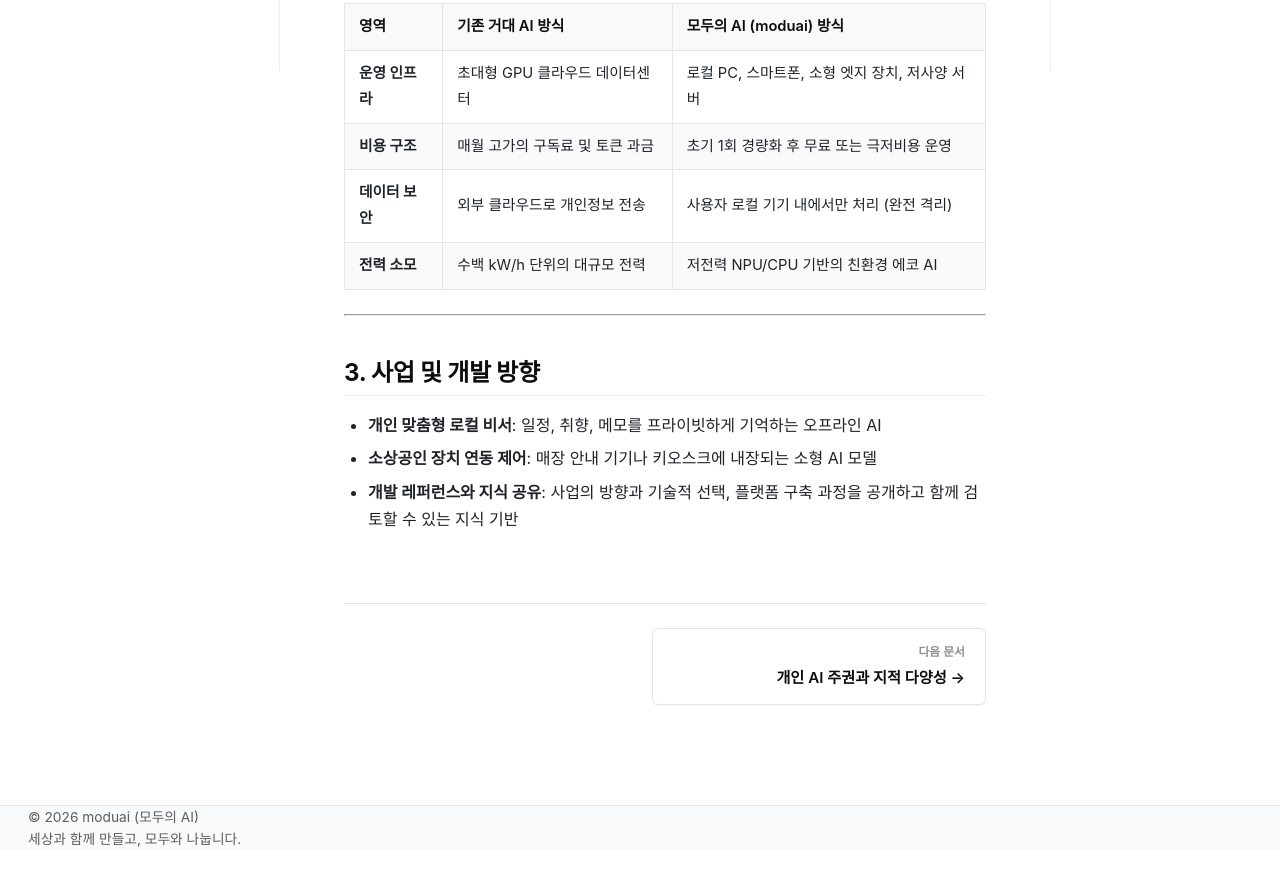
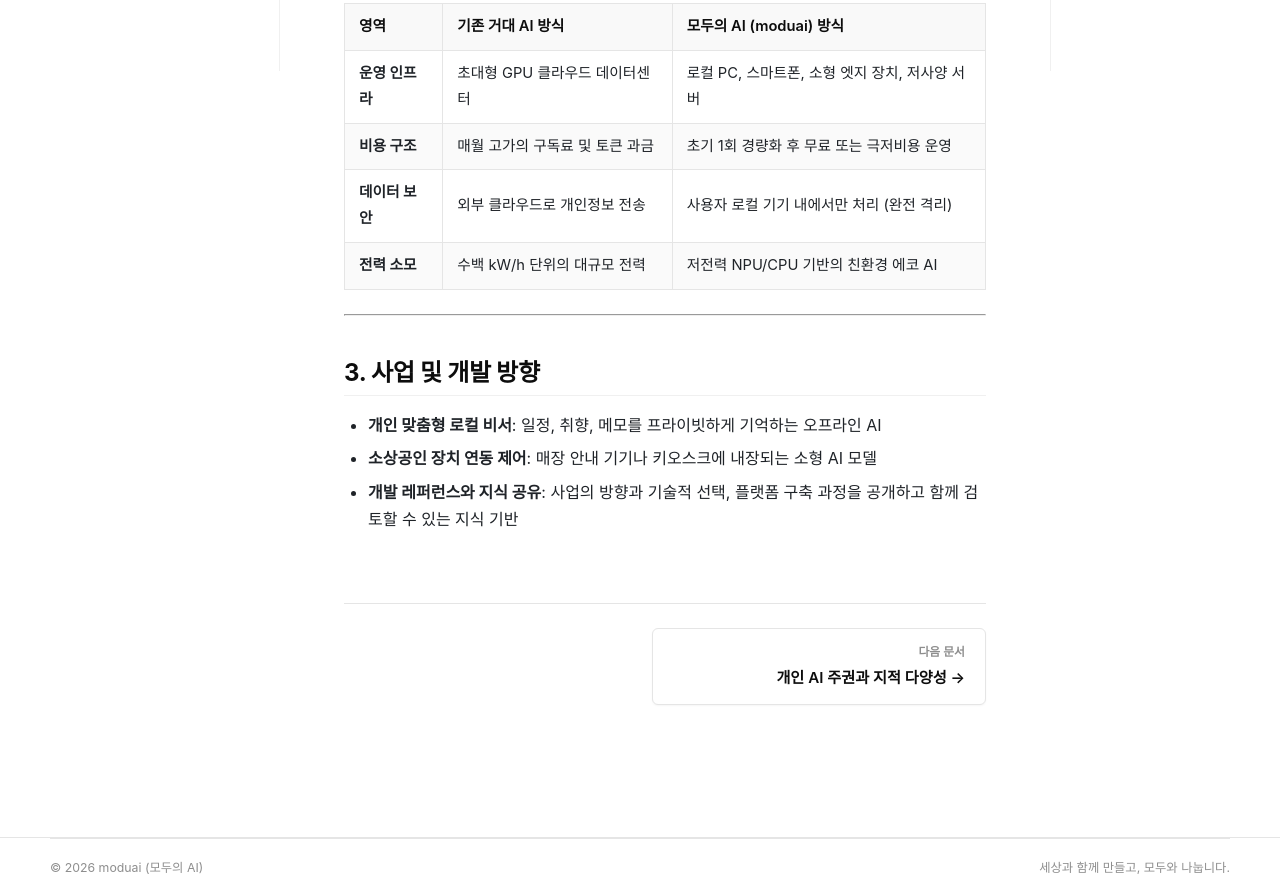
Before and after one commit to xtx9/moduai-pr, a website: page public/docs.html in a window 1280 px wide. Shown: the part 729-1625 px from the top of the page. Before the commit the page ends 1579 px from the top, so only its background shows below. Drawn offline with nearby package versions, Linux system fonts and the light colour scheme.

Commit message:
Style compact documentation footer

```diff
--- a/public/assets/css/style.css
+++ b/public/assets/css/style.css
@@ -492,3 +492,29 @@ a:hover {
   .footer-navigation { justify-content: flex-start; gap: 40px; padding-top: 0; }
   .footer-bottom { align-items: flex-start; flex-direction: column; justify-content: center; gap: 4px; padding: 14px 0; }
 }
+
+
+/* 문서 페이지 전용 간결한 푸터 */
+.docs-compact-footer {
+  margin-top: 32px;
+  padding: 0 24px;
+  background: var(--bg-primary);
+}
+.docs-footer-bottom {
+  max-width: 1180px;
+  min-height: 58px;
+  margin: 0 auto;
+  padding: 15px 0;
+  border-top: 1px solid var(--border-color);
+  display: flex;
+  align-items: center;
+  justify-content: space-between;
+  gap: 8px 20px;
+  color: var(--text-dim);
+  font-size: .77rem;
+}
+.docs-footer-bottom p { margin: 0; }
+@media (max-width: 680px) {
+  .docs-compact-footer { padding: 0 18px; }
+  .docs-footer-bottom { align-items: flex-start; flex-direction: column; justify-content: center; gap: 4px; }
+}
```
